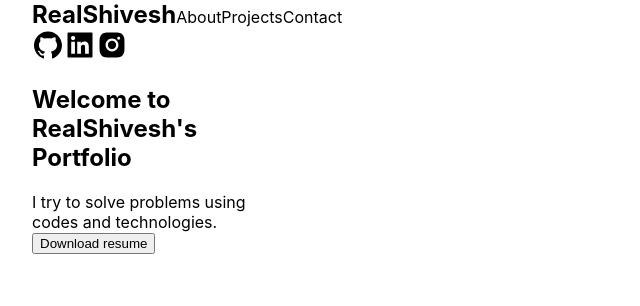
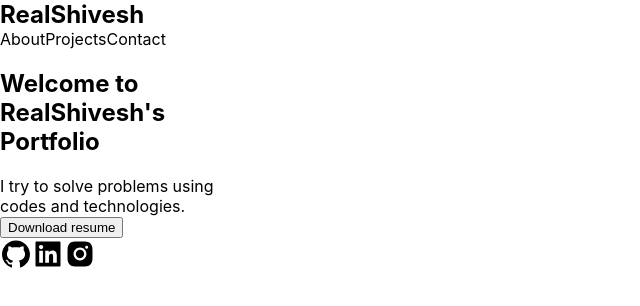
Before and after one commit to RealShivesh/portfolio, a Next.js app: page / in a window 1280 px wide. Shown: the top 306 px of the page, without its empty margins (0-640 px from the left). Built offline with nearby package versions, Linux system fonts and the light colour scheme.

Commit message:
adds footer to all pages

```diff
--- /dev/null
+++ b/components/Footer.js
@@ -0,0 +1,29 @@
+import Link from 'next/link'
+import React from 'react'
+import { AiFillGithub, AiFillInstagram, AiFillLinkedin } from 'react-icons/ai'
+
+function Footer() {
+    return (
+        <div>
+            <div>
+                <Link href="https://github.com/">
+                    <a target="_blank" rel="noopener noreferrer">
+                        <AiFillGithub size={32} />
+                    </a>
+                </Link>
+                <Link href="https://linkedin.com/in/realshivesh">
+                    <a target="_blank" rel="noopener noreferrer">
+                        <AiFillLinkedin size={32} />
+                    </a>
+                </Link>
+                <Link href="https://instagram.com/realshivesh">
+                    <a target="_blank" rel="noopener noreferrer">
+                        <AiFillInstagram size={32} />
+                    </a>
+                </Link>
+            </div>
+        </div>
+    )
+}
+
+export default Footer
--- a/components/Header.js
+++ b/components/Header.js
@@ -5,10 +5,10 @@ import { Name } from '../styles/Header.styles'
 export const Header = () => {
     return (
         <div>
+            <Name>
+                <Link href="/">RealShivesh</Link>
+            </Name>
             <div>
-                <Name>
-                    <Link href="/">RealShivesh</Link>
-                </Name>
                 <Link href="/about">About</Link>
                 <Link href="/projects">
                     <a>Projects</a>
@@ -17,23 +17,6 @@ export const Header = () => {
                     <a>Contact</a>
                 </Link>
             </div>
-            <div>
-                <Link href="https://github.com/">
-                    <a target="_blank" rel="noopener noreferrer">
-                        <AiFillGithub size={32} />
-                    </a>
-                </Link>
-                <Link href="https://linkedin.com/in/realshivesh">
-                    <a target="_blank" rel="noopener noreferrer">
-                        <AiFillLinkedin size={32} />
-                    </a>
-                </Link>
-                <Link href="https://instagram.com/realshivesh">
-                    <a target="_blank" rel="noopener noreferrer">
-                        <AiFillInstagram size={32} />
-                    </a>
-                </Link>
-            </div>
         </div>
     )
 }
--- a/pages/about.js
+++ b/pages/about.js
@@ -1,4 +1,5 @@
 import React from 'react'
+import Footer from '../components/Footer'
 import { Header } from '../components/Header'
 
 function about() {
@@ -37,6 +38,7 @@ function about() {
                     </div>
                 </section>
             </div>
+            <Footer />
         </>
     )
 }
--- a/pages/contact.js
+++ b/pages/contact.js
@@ -1,5 +1,6 @@
 import Image from 'next/image'
 import React from 'react'
+import Footer from '../components/Footer'
 import { Header } from '../components/Header'
 import { SocialLinks } from '../data/SocialLinks'
 
@@ -20,6 +21,7 @@ function contact() {
                     ))}
                 </div>
             </section>
+            <Footer />
         </div>
     )
 }
--- a/pages/index.js
+++ b/pages/index.js
@@ -1,5 +1,6 @@
 import Head from 'next/head'
 import Image from 'next/image'
+import Footer from '../components/Footer'
 import { Header } from '../components/Header'
 import { Hero } from '../components/Hero'
 import styles from '../styles/Home.module.css'
@@ -7,7 +8,6 @@ import styles from '../styles/Home.module.css'
 export default function Home() {
     return (
         <>
-            <div className={styles.container}>
             <Head>
                 <title>Create Next App</title>
                 <meta
@@ -19,7 +19,7 @@ export default function Home() {
             <div>
                 <Header />
                 <Hero />
-                </div>
+                <Footer />
             </div>
         </>
     )
--- a/pages/projects.js
+++ b/pages/projects.js
@@ -1,3 +1,4 @@
+import Footer from '../components/Footer'
 import { Header } from '../components/Header'
 import Projects from '../components/Projects'
 
@@ -13,6 +14,7 @@ export default function projects() {
                     </div>
                 </div>
             </section>
+            <Footer />
         </div>
     )
 }
```
Lines whose indentation alone changed are shown as unchanged.
